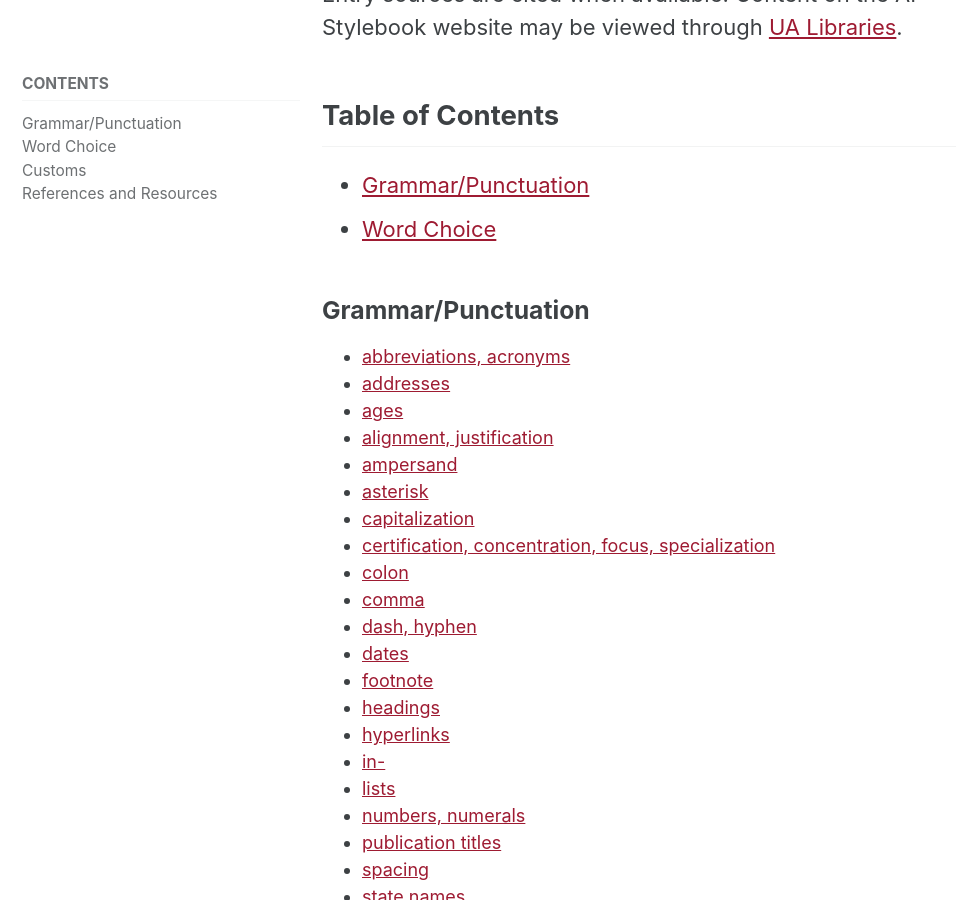
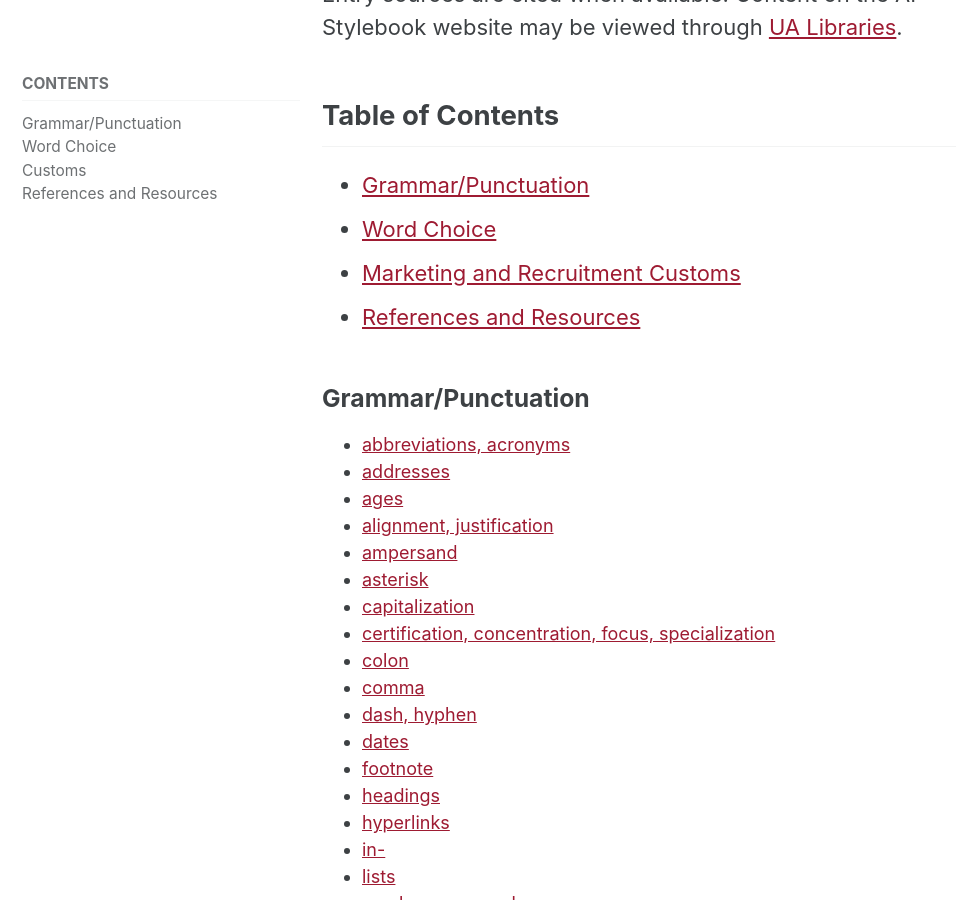
Before and after one commit to UA-Online/style-guide, a Jekyll site: the page built from index.md, in a window 1280 px wide and 900 px high, scrolled down 492 px. Shown: the whole window, without its empty margins (0-956 px from the left). Built offline with Jekyll 4.4.1, drawn with Linux system fonts in a browser that asks for light colours; cached includes are drawn as plain includes; a script that is not in the unit is left out; comment, search, counter and statistics services are not loaded; our own code applies the rules of GitHub Pages for plain Markdown files.

Commit message:
fix: index TOC additions

```diff
--- a/index.md
+++ b/index.md
@@ -23,6 +23,8 @@ Entry sources are cited when available. Content on the AP Stylebook website may
 
 - [Grammar/Punctuation](#grammarpunctuation)
 - [Word Choice](#word-choice)
+- [Marketing and Recruitment Customs](#marketing-and-recruitment-customs)
+- [References and Resources](#references-and-resources)
 
 ### Grammar/Punctuation
 
```
